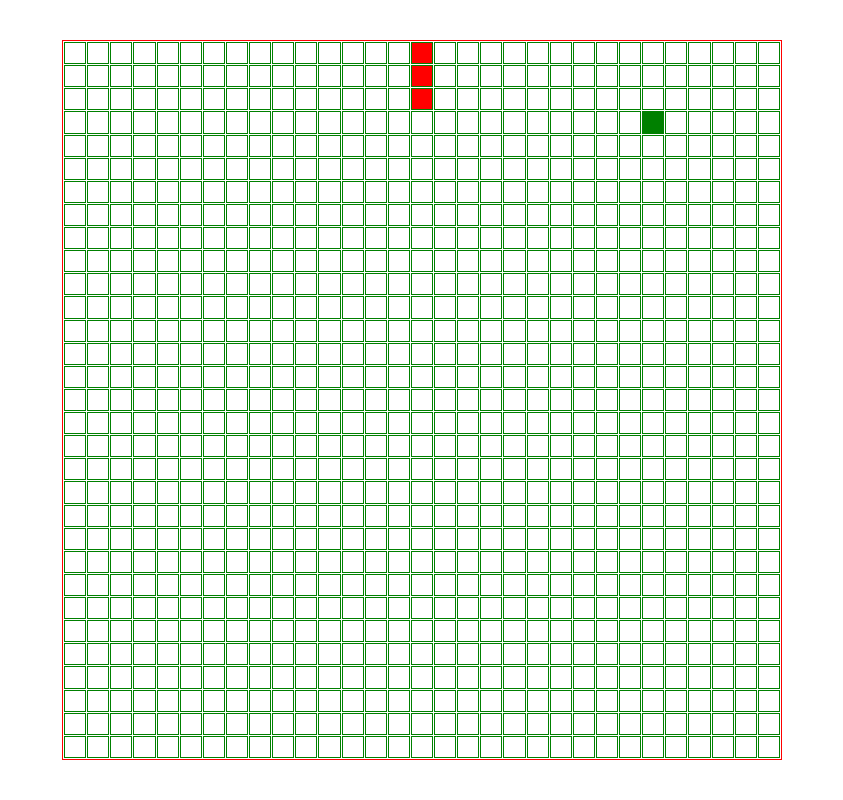
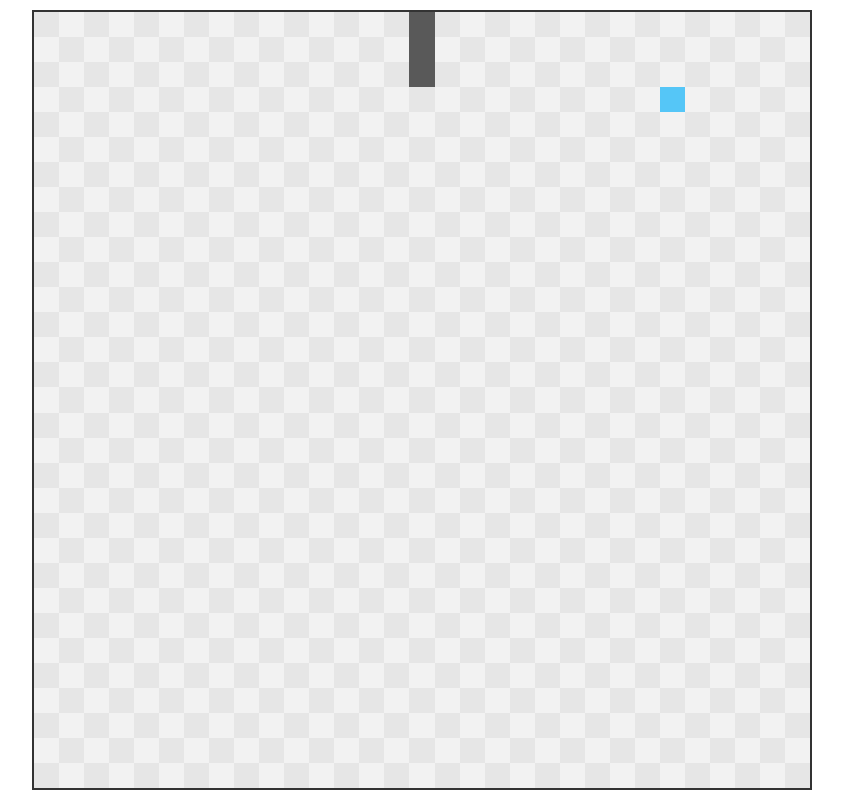
Before and after one commit to bence-toth/snake-game, a plain HTML site: page index.html in a window 1280 px wide. Shown: the whole page, without its empty margins (218-1061 px from the left). Drawn offline with Linux system fonts and the light colour scheme.

Commit message:
Updated styles

```diff
--- a/script.js
+++ b/script.js
@@ -135,7 +135,7 @@ const init = () => {
   updateBoard();
   gameClock = setInterval(() => {
     moveSnake();
-  }, 100);
+  }, 50);
 };
 
 init();
--- a/style.css
+++ b/style.css
@@ -17,30 +17,35 @@ body {
 }
 
 #board {
-  width: 90vmin;
-  height: 90vmin;
-  border: 1px solid red;
+  width: 97.5vmin;
+  height: 97.5vmin;
+  border: 2px solid hsl(0, 0%, 20%);
   display: flex;
   flex-direction: column;
-  gap: 1px;
-  padding: 1px;
 }
 
 #board > div {
   flex-grow: 1;
   display: flex;
-  gap: 1px;
 }
 
 #board > div > div {
-  border: 1px solid green;
   flex-grow: 1;
 }
 
+#board > div:nth-child(odd) > div:nth-child(even).void,
+#board > div:nth-child(even) > div:nth-child(odd).void {
+  background-color: hsl(0, 0%, 95%);
+}
+#board > div:nth-child(odd) > div:nth-child(odd).void,
+#board > div:nth-child(even) > div:nth-child(even).void {
+  background-color: hsl(0, 0%, 90%);
+}
+
 #board .cell.snake {
-  background-color: red;
+  background-color: hsl(0, 0%, 35%);
 }
 
 #board .cell.food {
-  background-color: green;
+  background-color: hsl(198, 91%, 65%);
 }
```
